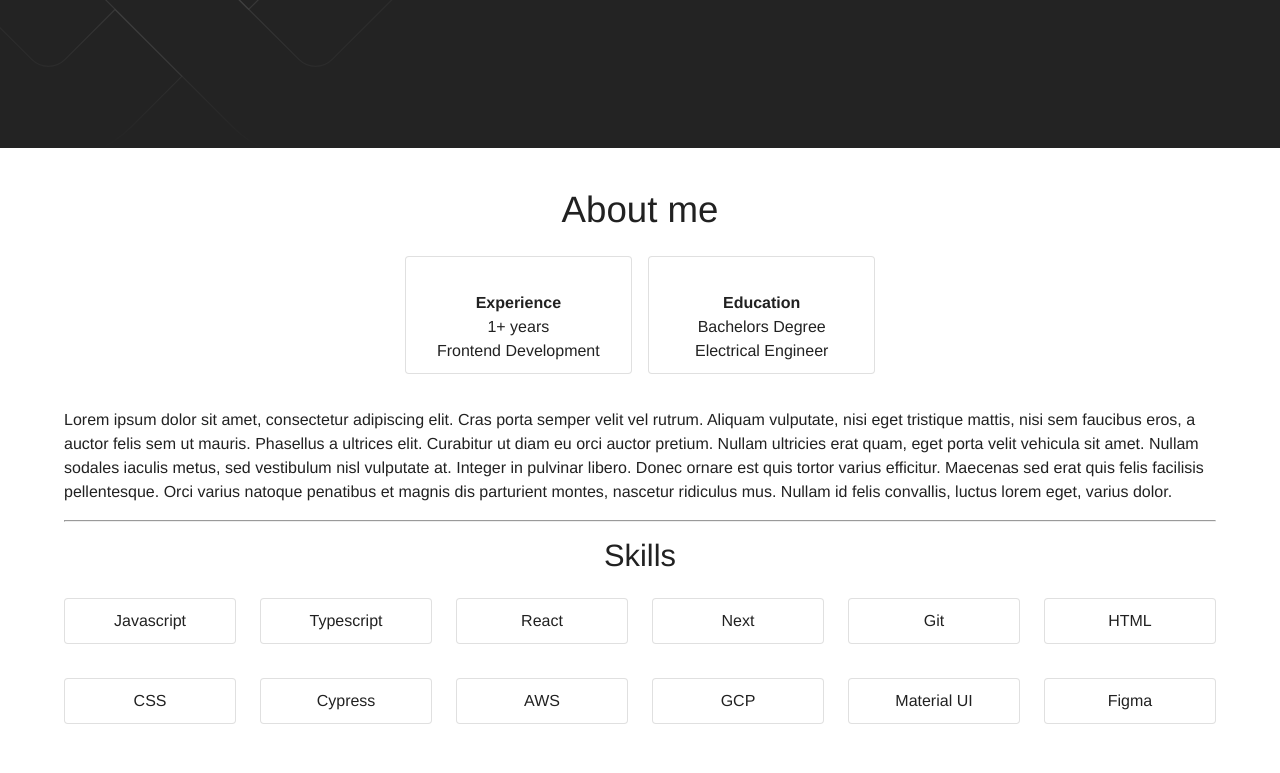
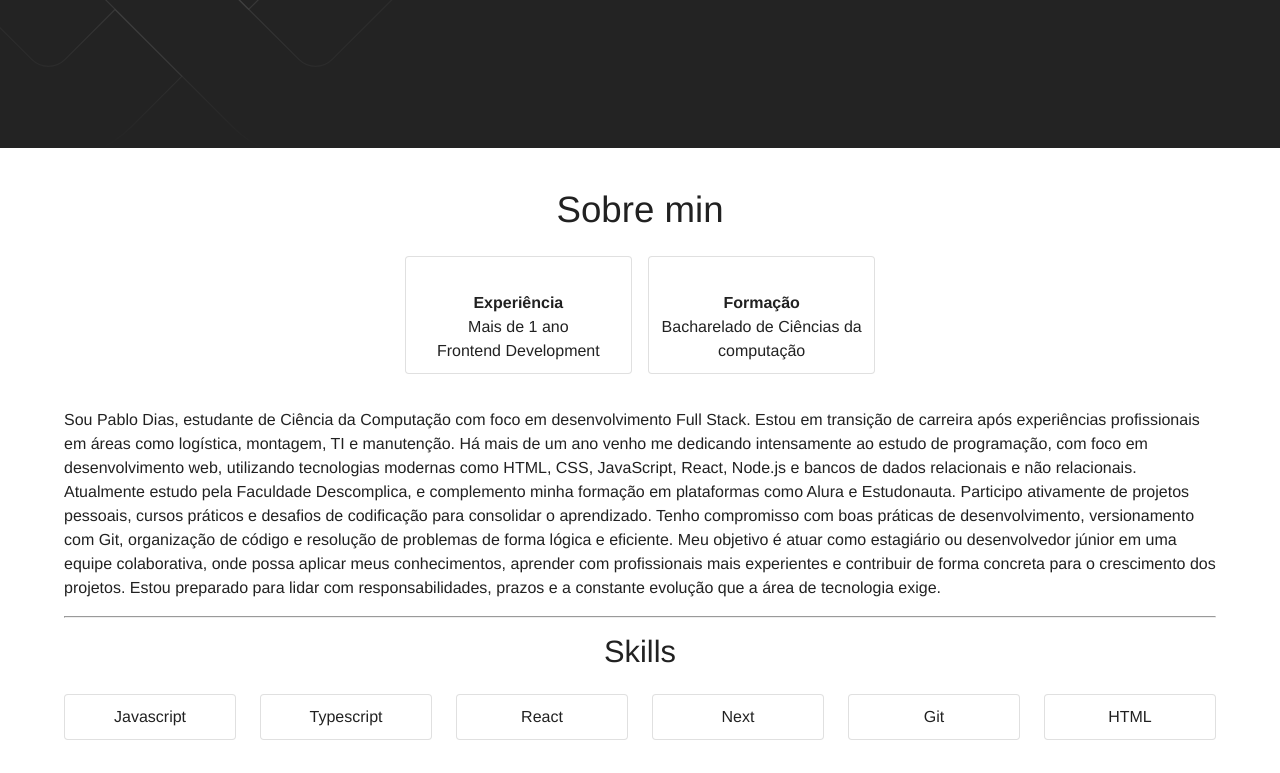
Before and after one commit to Pablo147dias/Pablo-Dias, a React (Vite) app: page / in a window 1280 px wide. Shown: the part 652-1425 px from the top of the page. Built offline with nearby package versions, Linux system fonts and the light colour scheme; some icons are missing.

Commit message:
atualizando o sobre min

```diff
--- a/src/pages/Home/sections/About/About.tsx
+++ b/src/pages/Home/sections/About/About.tsx
@@ -22,15 +22,15 @@ const About: React.FC = () => {
         <>
             <Container maxWidth="lg">
                 <Box id="about" pt={5} mb={3}>
-                    <Typography variant="h2" textAlign="center" >About me</Typography>
+                    <Typography variant="h2" textAlign="center" >Sobre min</Typography>
                 </Box>
                 <Grid container spacing={2} display="flex" justifyContent="center" pb={3}>
                     <Grid   size={{ xs: 9, md: 2.5 }} >
                         <AnimationComponent moveDirection="right">
                             <StyledCard variant="outlined">
                                 <WorkspacePremiumIcon />
-                                <Typography textAlign="center" fontWeight={600}>Experience</Typography>
-                                <Typography textAlign="center">1+ years</Typography>
+                                <Typography textAlign="center" fontWeight={600}>Experiência</Typography>
+                                <Typography textAlign="center">Mais de 1 ano</Typography>
                                 <Typography textAlign="center">Frontend Development</Typography>
                             </StyledCard>
                         </AnimationComponent>
@@ -39,9 +39,9 @@ const About: React.FC = () => {
                         <AnimationComponent moveDirection="left">
                             <StyledCard variant="outlined">
                                 <SchoolIcon />
-                                <Typography textAlign="center" fontWeight={600}>Education</Typography>
-                                <Typography textAlign="center">Bachelors Degree</Typography>
-                                <Typography textAlign="center">Electrical Engineer</Typography>
+                                <Typography textAlign="center" fontWeight={600}>Formação</Typography>
+                                <Typography textAlign="center">Bacharelado de Ciências da computação</Typography>
+
                             </StyledCard>
                         </AnimationComponent>
 
@@ -49,17 +49,11 @@ const About: React.FC = () => {
                 </Grid>
                 <Box pb={1}>
                     <Typography>
-                        Lorem ipsum dolor sit amet, consectetur adipiscing elit.
-                        Cras porta semper velit vel rutrum.
-                        Aliquam vulputate, nisi eget tristique mattis, nisi sem faucibus eros, a auctor felis sem ut mauris.
-                        Phasellus a ultrices elit.
-                        Curabitur ut diam eu orci auctor pretium.
-                        Nullam ultricies erat quam, eget porta velit vehicula sit amet.
-                        Nullam sodales iaculis metus, sed vestibulum nisl vulputate at.
-                        Integer in pulvinar libero.
-                        Donec ornare est quis tortor varius efficitur.
-                        Maecenas sed erat quis felis facilisis pellentesque.
-                        Orci varius natoque penatibus et magnis dis parturient montes, nascetur ridiculus mus. Nullam id felis convallis, luctus lorem eget, varius dolor.
+                        Sou Pablo Dias, estudante de Ciência da Computação com foco em desenvolvimento Full Stack. Estou em transição de carreira após experiências profissionais em áreas como logística, montagem, TI e manutenção. Há mais de um ano venho me dedicando intensamente ao estudo de programação, com foco em desenvolvimento web, utilizando tecnologias modernas como HTML, CSS, JavaScript, React, Node.js e bancos de dados relacionais e não relacionais.
+
+Atualmente estudo pela Faculdade Descomplica, e complemento minha formação em plataformas como Alura e Estudonauta. Participo ativamente de projetos pessoais, cursos práticos e desafios de codificação para consolidar o aprendizado. Tenho compromisso com boas práticas de desenvolvimento, versionamento com Git, organização de código e resolução de problemas de forma lógica e eficiente.
+
+Meu objetivo é atuar como estagiário ou desenvolvedor júnior em uma equipe colaborativa, onde possa aplicar meus conhecimentos, aprender com profissionais mais experientes e contribuir de forma concreta para o crescimento dos projetos. Estou preparado para lidar com responsabilidades, prazos e a constante evolução que a área de tecnologia exige.
                     </Typography>
                 </Box>
                 <hr />
```
